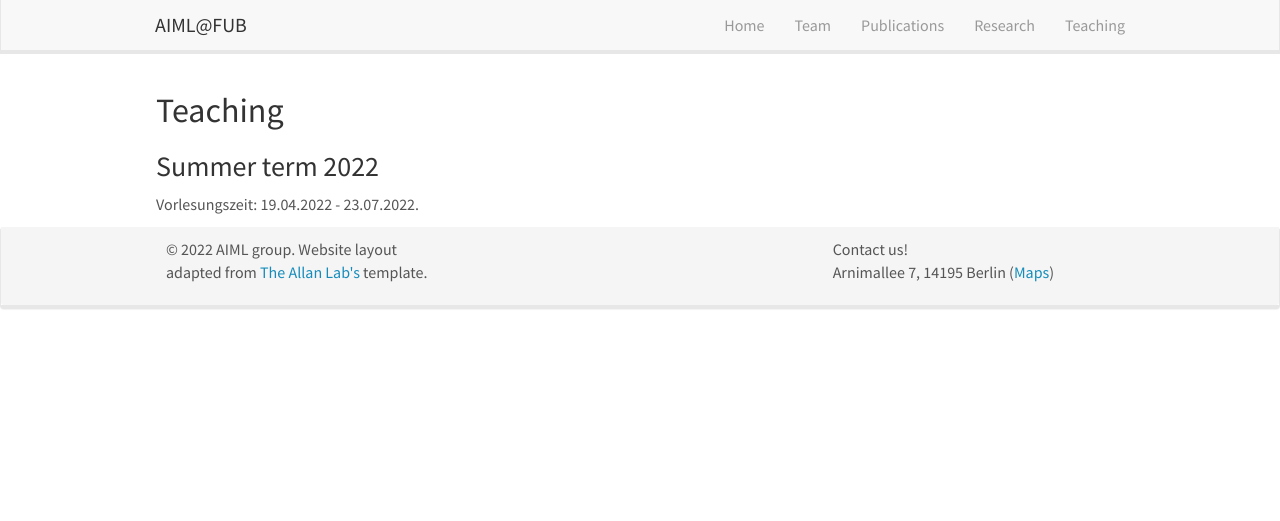
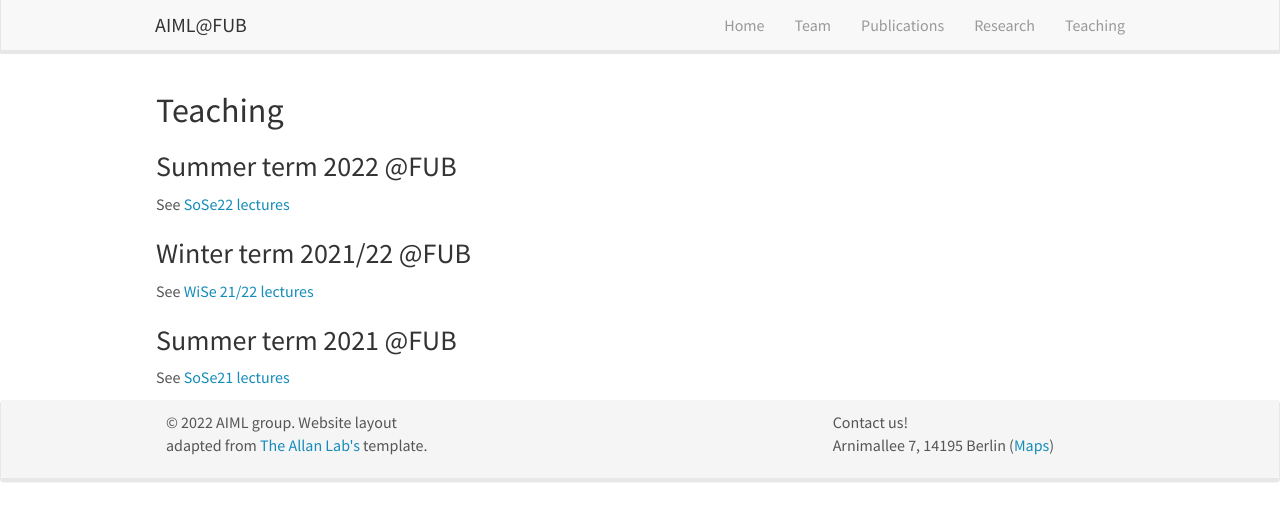
Before and after one commit to AIML-research/AIML-research.github.io, a Jekyll site: the page built from _pages/teaching.md, in a window 1280 px wide. Shown: the top 521 px of the page. Built offline with Jekyll 4.4.1, drawn with Linux system fonts in a browser that asks for light colours; nearby versions of some CDN libraries.

Commit message:
Update teaching.md

```diff
--- a/_pages/teaching.md
+++ b/_pages/teaching.md
@@ -7,5 +7,11 @@
 ---
 
 ## Teaching
-### Summer term 2022
-Vorlesungszeit: 19.04.2022 - 23.07.2022.
+### Summer term 2022 @FUB
+See <a href="https://www.mi.fu-berlin.de/en/inf/groups/ag-KIML/Teaching/SS22/index.html" target="new">SoSe22 lectures</a>
+
+### Winter term 2021/22 @FUB
+See <a href="https://www.mi.fu-berlin.de/en/inf/groups/ag-KIML/Teaching/WS-21_22/index.html" target="new">WiSe 21/22 lectures</a>
+
+### Summer term 2021 @FUB
+See <a href="https://www.mi.fu-berlin.de/en/inf/groups/ag-KIML/Teaching/SS21/index.html" target="new">SoSe21 lectures</a>
```
